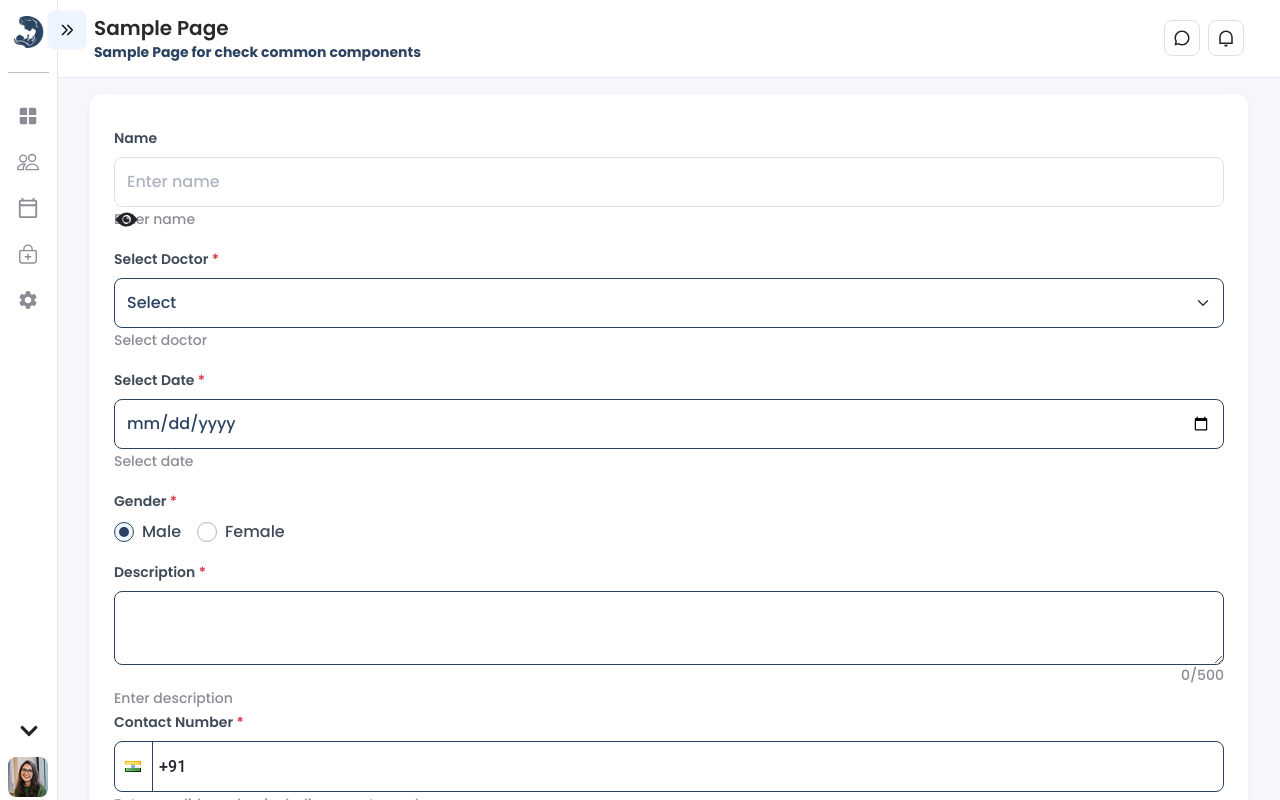
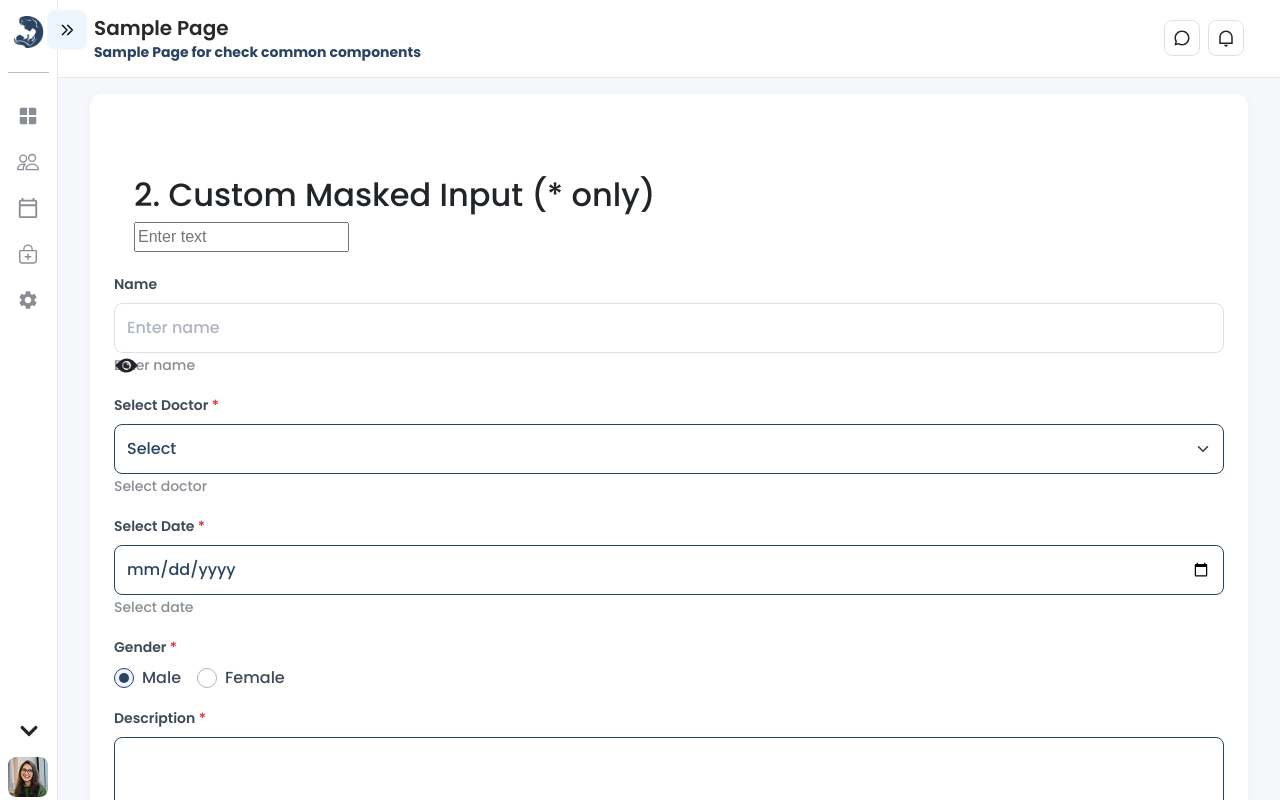
Before and after one commit to PranayTechnocomet/maiacare-doctor-fe, a Next.js app: page /temp in a window 1280 px wide. Built offline with nearby package versions, Linux system fonts and the light colour scheme; a web font is replaced by a local one.

Commit message:
Common Componet in Chage for Password

```diff
--- a/src/app/temp/page.tsx
+++ b/src/app/temp/page.tsx
@@ -311,13 +311,57 @@ export default function Page() {
     },
   ];
 
+
+  const [password, setPassword] = useState("");
+
+  // State for masked input
+  const [realValue, setRealValue] = useState("");
+  const [maskedValue, setMaskedValue] = useState("");
+
+  // Handle change for custom masked input
+  const handleMaskedChange = (e: React.ChangeEvent<HTMLInputElement>) => {
+    const newInput = e.target.value;
+
+    if (newInput.length > maskedValue.length) {
+      // User typed new character
+      const newChar = newInput[newInput.length - 1];
+      setRealValue((prev) => prev + newChar);
+    } else {
+      // User deleted character
+      setRealValue((prev) => prev.slice(0, -1));
+    }
+
+    setMaskedValue("*".repeat(newInput.length));
+  };
+
+
+
+
+
+
   return (
     <form onSubmit={handleSubmit}>
       <ContentContainer>
+
+        <div style={{ padding: "20px", fontFamily: "Arial" }}>
+
+
+          <h2 style={{ marginTop: "30px" }}>2. Custom Masked Input (* only)</h2>
+          <input
+            type="text"
+            value={maskedValue}
+            onChange={handleMaskedChange}
+            placeholder="Enter text"
+          />
+
+        </div>
+
+
+
         <InputFieldGroup
           label="Name"
           name="name"
-          type="text"
+          type="password"
           value={formData.name}
           onChange={(e: React.ChangeEvent<HTMLInputElement>) => {
             handleChange(e);
--- a/src/components/ui/InputField.tsx
+++ b/src/components/ui/InputField.tsx
@@ -1,21 +1,21 @@
-import React from 'react'
+import React, { useState } from 'react'
 import { Form } from 'react-bootstrap'
 
 export const InputFieldGroup = ({
-    label="",
+    label = "",
     name,
-    type="text",
+    type = "text",
     value,
-    onChange=()=>{},
-    onBlur=()=>{},
-    onClick=()=>{},
-    placeholder="",
-    required=false,
-    disabled=false,
-    readOnly=false,
-    error="",
-    helperText="",
-    className="",
+    onChange = () => { },
+    onBlur = () => { },
+    onClick = () => { },
+    placeholder = "",
+    required = false,
+    disabled = false,
+    readOnly = false,
+    error = "",
+    helperText = "",
+    className = "",
     children,
     ...rest
 }: {
@@ -42,7 +42,19 @@ export const InputFieldGroup = ({
                 {label && (
                     <InputFieldLabel label={label} required={required} />
                 )}
-    <InputField name={name} type={type} value={value} onChange={onChange} onBlur={onBlur} onClick={onClick} placeholder={placeholder} disabled={disabled} readOnly={readOnly} children={children} {...rest} />
+                <InputField
+                    name={name}
+                    type={type}
+                    value={value}
+                    onChange={onChange}
+                    onBlur={onBlur}
+                    onClick={onClick}
+                    placeholder={placeholder}
+                    disabled={disabled}
+                    readOnly={readOnly}
+                    children={children}
+                    {...rest}
+                />
                 {helperText && <InputFieldHelperText helperText={helperText} />}
             </div>
             {error && <InputFieldError error={error} />}
@@ -50,7 +62,7 @@ export const InputFieldGroup = ({
     )
 }
 
-export const InputFieldLabel = ({label="", required=false, className=""}: {label?: string; required?: boolean, className?: string}) => {
+export const InputFieldLabel = ({ label = "", required = false, className = "" }: { label?: string; required?: boolean, className?: string }) => {
     return (
         <Form.Label className={`maiacare-input-field-label ${className}`}>{label} {required && <span className="text-danger">*</span>}</Form.Label>
     )
@@ -58,16 +70,16 @@ export const InputFieldLabel = ({label="", required=false, className=""}: {label
 
 export const InputField = ({
     name,
-    type="text",
+    type = "text",
     value,
-    onChange=()=>{},
-    onBlur=()=>{},
-    onClick=()=>{},
-    placeholder="",
-    required=false,
-    disabled=false,
-    readOnly=false,
-    className="",
+    onChange = () => { },
+    onBlur = () => { },
+    onClick = () => { },
+    placeholder = "",
+    required = false,
+    disabled = false,
+    readOnly = false,
+    className = "",
     children,
     ...rest
 }: {
@@ -85,15 +97,71 @@ export const InputField = ({
     children?: React.ReactNode;
     [key: string]: any;
 }) => {
+    const [realValue, setRealValue] = useState("");
+    const [maskedValue, setMaskedValue] = useState("");
+
+    // Custom handler for password masking
+    const handleMaskedChange = (e: React.ChangeEvent<HTMLInputElement>) => {
+        const newInput = e.target.value;
+
+        if (newInput.length > maskedValue.length) {
+            // User typed new character
+            const newChar = newInput[newInput.length - 1];
+            setRealValue((prev) => prev + newChar);
+        } else {
+            // User deleted character
+            setRealValue((prev) => prev.slice(0, -1));
+        }
+
+        setMaskedValue("*".repeat(newInput.length));
+
+        // still call parent onChange with actual value
+        if (onChange) {
+            const syntheticEvent = {
+                ...e,
+                target: { ...e.target, value: newInput.length > maskedValue.length ? realValue + newInput[newInput.length - 1] : realValue.slice(0, -1) }
+            } as React.ChangeEvent<HTMLInputElement>;
+            onChange(syntheticEvent);
+        }
+    };
+
     return (
         <>
-        <Form.Control className={`maiacare-input-field ${className} `} name={name} type={type} value={value} onChange={onChange} onBlur={onBlur} onClick={onClick} placeholder={placeholder} disabled={disabled} readOnly={readOnly} {...rest} />
+            {type === "password" ? (
+                <Form.Control
+                    className={`maiacare-input-field ${className}`}
+                    name={name}
+                    type="text"
+                    value={maskedValue}
+                    onChange={handleMaskedChange}
+                    onBlur={onBlur}
+                    onClick={onClick}
+                    placeholder={placeholder}
+                    disabled={disabled}
+                    readOnly={readOnly}
+                    {...rest}
+                />
+            ) : (
+                <Form.Control
+                    className={`maiacare-input-field ${className}`}
+                    name={name}
+                    type={type}
+                    value={value}
+                    onChange={onChange}
+                    onBlur={onBlur}
+                    onClick={onClick}
+                    placeholder={placeholder}
+                    disabled={disabled}
+                    readOnly={readOnly}
+                    {...rest}
+                />
+            )}
             {children}
         </>
     )
 }
 
-export const InputFieldError = ({error="", className=""}: {error?: string, className?: string}) => {
+export const InputFieldError = ({ error = "", className = "" }: { error?: string, className?: string }) => {
     return (
         <div className={`${className}`}>
             <Form.Text className="text-danger maiacare-input-field-error">{error}</Form.Text>
@@ -101,8 +169,7 @@ export const InputFieldError = ({error="", className=""}: {error?: string, class
     )
 }
 
-
-export const InputFieldHelperText = ({helperText="", className=""}: {helperText?: string, className?: string}) => {
+export const InputFieldHelperText = ({ helperText = "", className = "" }: { helperText?: string, className?: string }) => {
     return (
         <div className={`${className}`}>
             <Form.Text className="maiacare-input-field-helper-text">{helperText}</Form.Text>
```
Lines whose indentation alone changed are shown as unchanged.
